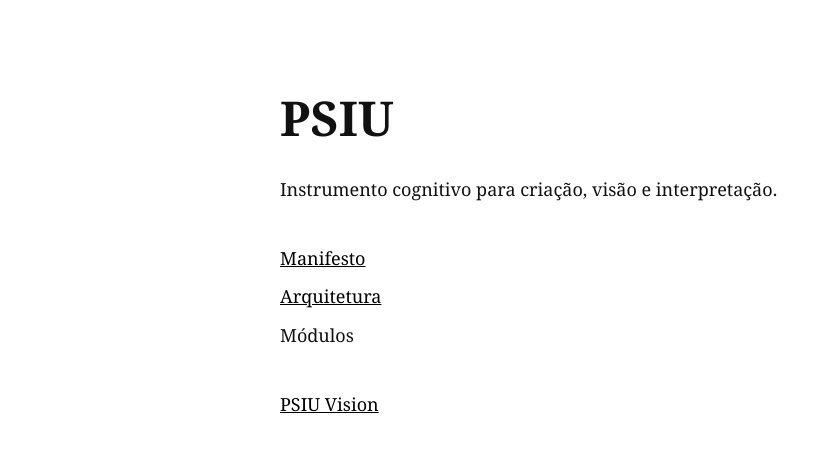
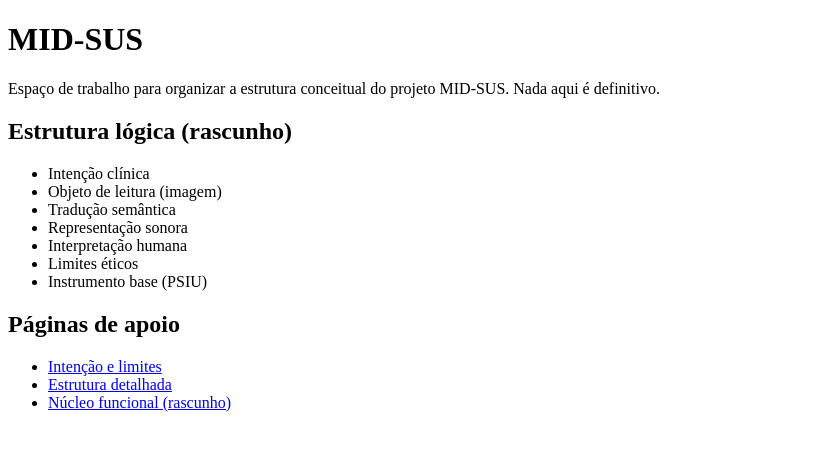
Before and after one commit to LUIZ-CUTITA/psiu-site, a plain HTML site: page index.html in a window 1280 px wide. Shown: the whole page, without its empty margins (0-831 px from the left). Drawn offline with Linux system fonts and the light colour scheme.

Commit message:
Update index.html

```diff
--- a/index.html
+++ b/index.html
@@ -2,60 +2,36 @@
 <html lang="pt-BR">
 <head>
   <meta charset="UTF-8">
-  <title>PSIU</title>
-  <style>
-    body {
-      font-family: Georgia, "Times New Roman", serif;
-      background: #ffffff;
-      color: #111;
-      max-width: 720px;
-      margin: 80px auto;
-      line-height: 1.6;
-      padding: 0 20px;
-    }
-    h1 {
-      font-size: 48px;
-      margin-bottom: 10px;
-    }
-    p {
-      font-size: 18px;
-    }
-    nav ul {
-      list-style: none;
-      padding-left: 0;
-      margin-top: 40px;
-    }
-    nav li {
-      margin-bottom: 10px;
-      font-size: 18px;
-    }
-    a {
-      color: #000;
-      text-decoration: underline;
-    }
-    a:hover {
-      text-decoration: none;
-    }
-  </style>
+  <title>MID-SUS — Estrutura</title>
 </head>
 <body>
 
-  <h1>PSIU</h1>
+<h1>MID-SUS</h1>
 
-  <p>
-    Instrumento cognitivo para criação, visão e interpretação.
-  </p>
+<p>
+Espaço de trabalho para organizar a estrutura conceitual do projeto MID-SUS.
+Nada aqui é definitivo.
+</p>
 
-  <nav>
-    <ul>
-      <li><a href="manifesto.html">Manifesto</a></li>
-      <li><a href="arquitetura.html">Arquitetura</a></li>
-      <li>Módulos</li>
-      <ul>
-        <li><a href="modulos/psiu_vision.html">PSIU Vision</a></li>
-      </ul>
-    </ul>
-  </nav>
+<h2>Estrutura lógica (rascunho)</h2>
+
+<ul>
+  <li>Intenção clínica</li>
+  <li>Objeto de leitura (imagem)</li>
+  <li>Tradução semântica</li>
+  <li>Representação sonora</li>
+  <li>Interpretação humana</li>
+  <li>Limites éticos</li>
+  <li>Instrumento base (PSIU)</li>
+</ul>
+
+<h2>Páginas de apoio</h2>
+
+<ul>
+  <li><a href="manifesto.html">Intenção e limites</a></li>
+  <li><a href="arquitetura.html">Estrutura detalhada</a></li>
+  <li><a href="modulos/mid_sus.html">Núcleo funcional (rascunho)</a></li>
+</ul>
 
 </body>
 </html>
```
